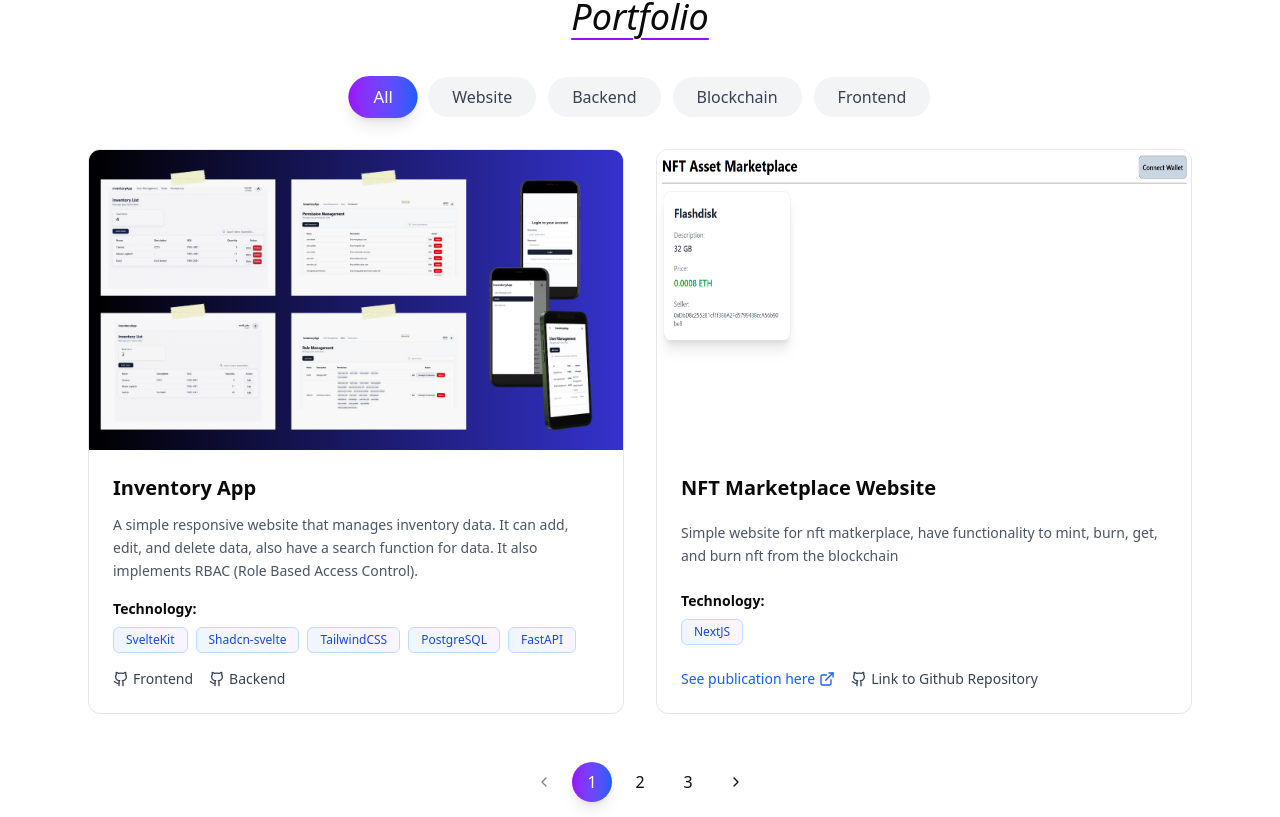
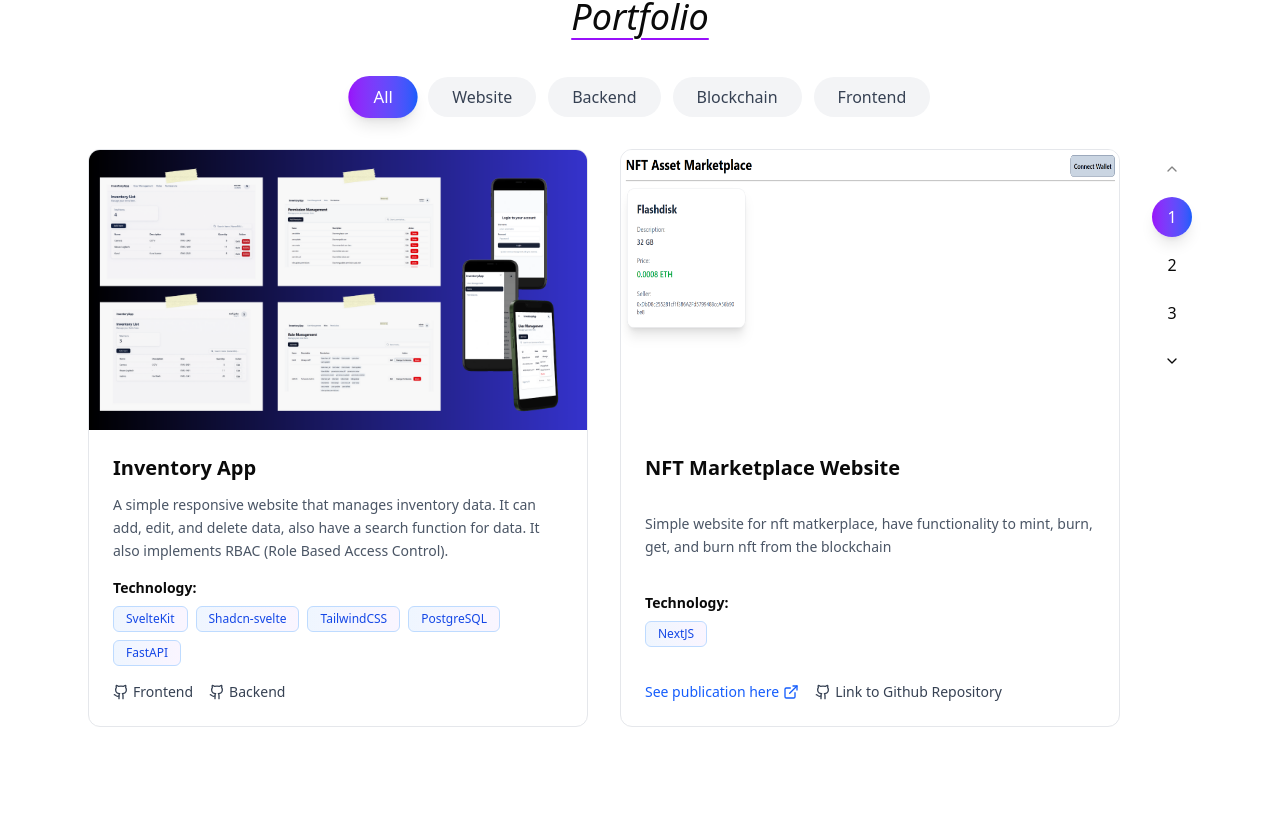
Before and after one commit to FauzanFL/web-portfolio, a Next.js app: page / in a window 1280 px wide. Shown: the part 883-1700 px from the top of the page. Built offline with nearby package versions, Linux system fonts and the light colour scheme.

Commit message:
update pagination in portfolio

```diff
--- a/package.json
+++ b/package.json
@@ -9,6 +9,7 @@
     "lint": "eslint"
   },
   "dependencies": {
+    "framer-motion": "^12.29.0",
     "lucide-react": "^0.562.0",
     "next": "16.1.4",
     "postcss": "^8.5.6",
--- a/src/components/Pagination.tsx
+++ b/src/components/Pagination.tsx
@@ -26,7 +26,7 @@ export default function Pagination({
   const pageToShow = pageNumbers.slice(startPage - 1, endPage);
 
   return (
-    <div className="flex items-center justify-center gap-2">
+    <div className="flex flex-row md:flex-col items-center justify-center gap-2">
       <button
         onClick={onPreviousPage}
         className={
@@ -36,7 +36,7 @@ export default function Pagination({
             : "hover:bg-gray-100 dark:hover:bg-gray-700")
         }
       >
-        <ChevronLeft className="h-4 w-4" />
+        <ChevronLeft className="h-4 w-4 md:rotate-90" />
       </button>
       {pageToShow.map((page) => (
         <button
@@ -61,7 +61,7 @@ export default function Pagination({
             : "hover:bg-gray-100 dark:hover:bg-gray-700")
         }
       >
-        <ChevronRight className="h-4 w-4" />
+        <ChevronRight className="h-4 w-4 md:rotate-90" />
       </button>
     </div>
   );
--- a/src/components/Portfolio.tsx
+++ b/src/components/Portfolio.tsx
@@ -4,6 +4,7 @@ import { useState } from "react";
 import PortfolioItem from "./PortfolioItem";
 import PortfolioCategories from "./PortfolioCategories";
 import Pagination from "./Pagination";
+import { motion, AnimatePresence } from "framer-motion";
 
 export default function Portfolio() {
   const [activeFilter, setActiveFilter] = useState("All");
@@ -66,7 +67,18 @@ export default function Portfolio() {
           activeFilter={activeFilter}
         />
 
+        <div className="flex md:items-start flex-col md:flex-row gap-8">
+          <AnimatePresence mode="wait">
+            <motion.div
+              key={currentPage + activeFilter}
+              initial={{opacity:0, y: 10}}
+              animate={{opacity:1, y: 0}}
+              exit={{opacity:0, y:-10}}
+              transition={{duration:0.2}}
+            >
               <PortfolioItem data={displayedProjects} />
+            </motion.div>
+          </AnimatePresence>
 
           <Pagination
             currentPage={currentPage}
@@ -76,6 +88,7 @@ export default function Portfolio() {
             onPreviousPage={handlePreviousPage}
           />
         </div>
+      </div>
     </section>
   );
 }
--- a/src/components/PortfolioItem.tsx
+++ b/src/components/PortfolioItem.tsx
@@ -2,7 +2,7 @@ import { ExternalLink, Github } from "lucide-react";
 
 export default function PortfolioItem({ data }: { data: PortfolioData[] }) {
   return (
-    <div className="grid md:grid-cols-2 gap-8 mb-12">
+    <div className="grid md:grid-cols-2 gap-8 mb-12 min-h-[550px]">
       {data.map((item: PortfolioData) => (
         <div
           key={item.id}
```
Also changed, not shown: 1 other file (tests, documents, lock files or other folders). Lines whose indentation alone changed are shown as unchanged.
